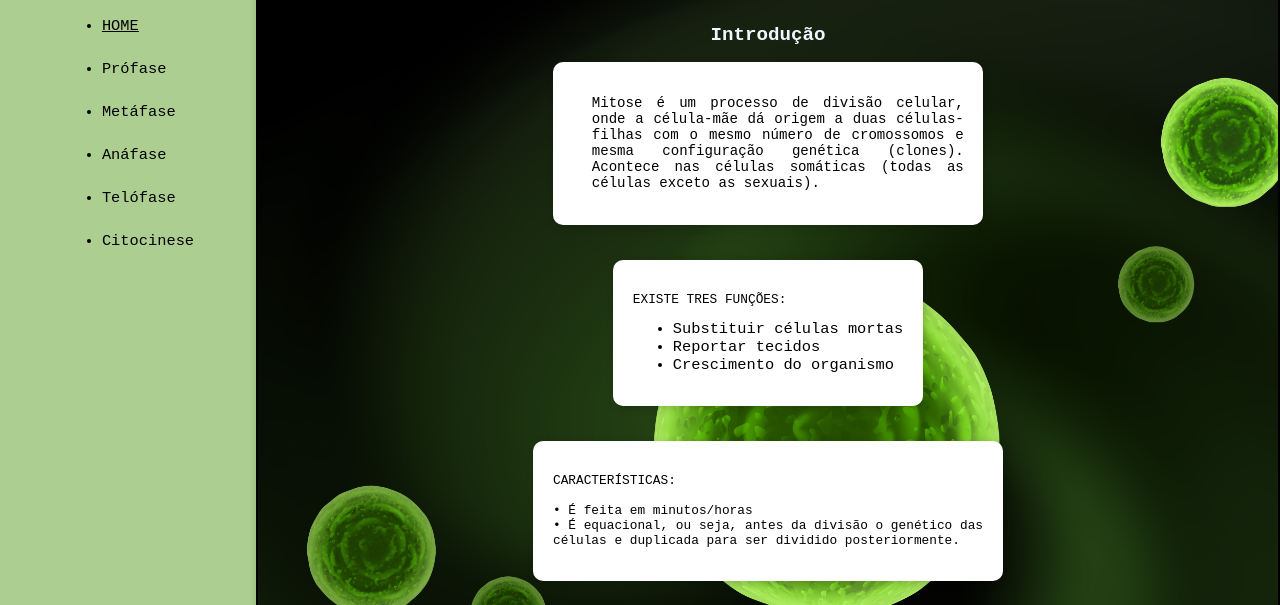
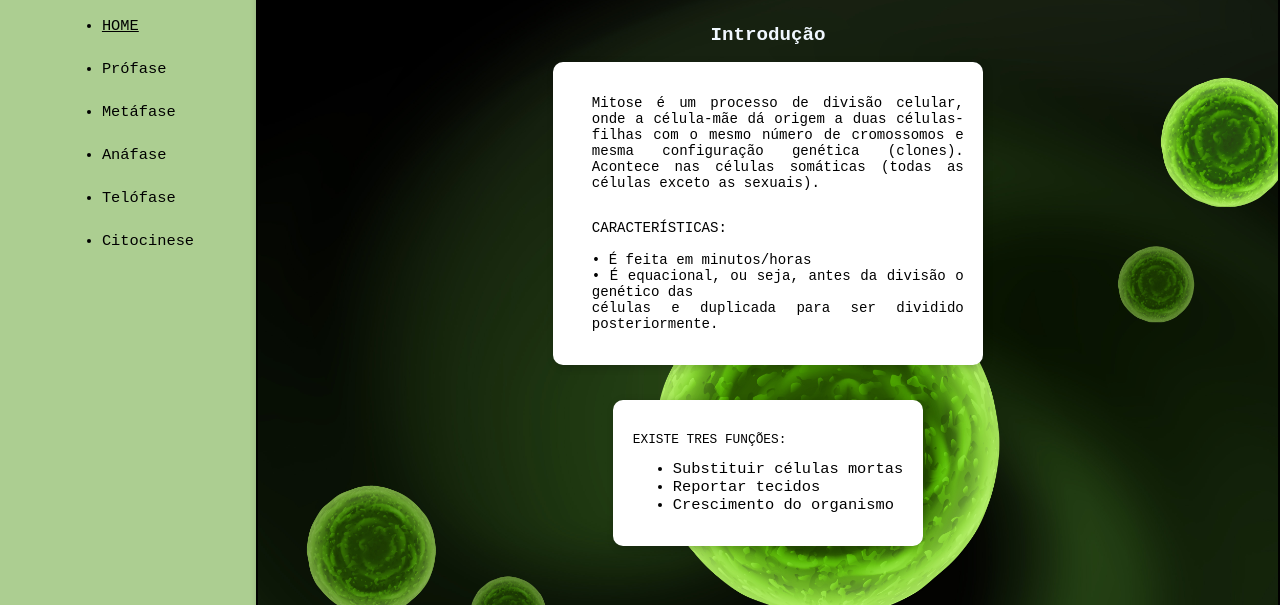
Before and after one commit to VieiraQuezia/Biologia-Mitose, a plain HTML site: page Index.html in a window 1280 px wide. Shown: the part 195-800 px from the top of the page. Drawn offline with Linux system fonts and the light colour scheme.

Commit message:
alteração da mitose

```diff
--- a/Index.css
+++ b/Index.css
@@ -152,7 +152,7 @@ li {
 
 .Bloco2-1 {
     display: flex;
-    flex-direction: row;
+    flex-direction: column;
     font-size: 1.1vw;
     text-align: justify;
     box-shadow: 2px 2px 8px rgba(0, 0, 0, 0.2);
--- a/Index.html
+++ b/Index.html
@@ -7,6 +7,7 @@
 
     <link rel="stylesheet" href="Index.css">
 </head>
+
 <body>
     <section class="Blocos">
         <nav class="Nav">
@@ -34,13 +35,11 @@
                 </li>
                 <br>
                 <li>
-                    <a
-                        href="Telófase.html">Telófase</a> <br>
+                    <a href="Telófase.html">Telófase</a> <br>
                 </li>
                 <br>
                 <li>
-                    <a
-                        href="Citocinese.html">Citocinese</a> <br>
+                    <a href="Citocinese.html">Citocinese</a> <br>
                 </li>
                 <br>
 
@@ -55,7 +54,7 @@
                     <h1>MITOSE</h1>F
                     <p>Home</p>
                 </center>
-                <img class="img2" src="img/header2.jpg" >
+                <img class="img2" src="img/header2.jpg">
             </header>
 
             <section class="Blocos2">
@@ -66,9 +65,17 @@
                         <p>Mitose é um processo de divisão celular, onde a célula-mãe dá origem a duas células-filhas
                             com o mesmo número de cromossomos e mesma configuração genética (clones).
                             Acontece nas células somáticas (todas as células exceto as sexuais).</p>
+                            <p>CARACTERÍSTICAS:<br>
+                                <br>
+                                • É feita em minutos/horas<br>
+                                • É equacional, ou seja, antes da divisão o genético das<br> células e duplicada para ser
+                                dividido posteriormente.
+                            </p>
+
                     </section>
                     <br>
-                    <section class="p"><p> EXISTE TRES FUNÇÕES:
+                    <section class="p">
+                        <p> EXISTE TRES FUNÇÕES:
                         <ul>
                             <li>Substituir células mortas</li>
                             <li>Reportar tecidos</li>
@@ -78,11 +85,7 @@
                     <br>
 
 
-                    <section class="p"><p>CARACTERÍSTICAS:<br>
-                        <br>
-                        • É feita em minutos/horas<br>
-                        • É equacional, ou seja, antes da divisão o genético das<br> células e duplicada para ser dividido posteriormente.</p>
-                       </section>
+
                     <section class="music">
                         <section class="vd">
                             <video width="200vw" height="250vh" controls>
@@ -90,11 +93,14 @@
                             </video>
                         </section>
                         <section class="audio">
-                        <audio controls> <source src="citocinese.mp3"></audio>
+                            <audio controls>
+                                <source src="citocinese.mp3">
+                            </audio>
                         </section>
                     </section>
                     . É feita em minutos/horas<br>
-                        . É equacional, ou seja, antes da divisão o genético das<br> células e duplicada para ser dividido posteriormente.</p>
+                    . É equacional, ou seja, antes da divisão o genético das<br> células e duplicada para ser dividido
+                    posteriormente.</p>
                 </article>
 
 
@@ -104,7 +110,8 @@
 
                 <p>Telefone: (19)993777008 - Endereço: Rua Magaleno 279 - Bairo Santa Luzia</p>
                 <p> Email: mandiocabranca12@gmail.com</p>
-            <p>Guilherme Gabriel n°08 - Hayeska Machado n°09 - João Vitor Cordeiro n°10 - Leonardo Mori n°15 - Quezia Vieira n°26</p>
+                <p>Guilherme Gabriel n°08 - Hayeska Machado n°09 - João Vitor Cordeiro n°10 - Leonardo Mori n°15 -
+                    Quezia Vieira n°26</p>
             </footer>
         </section>
 </body>
```
Lines whose indentation alone changed are shown as unchanged.
